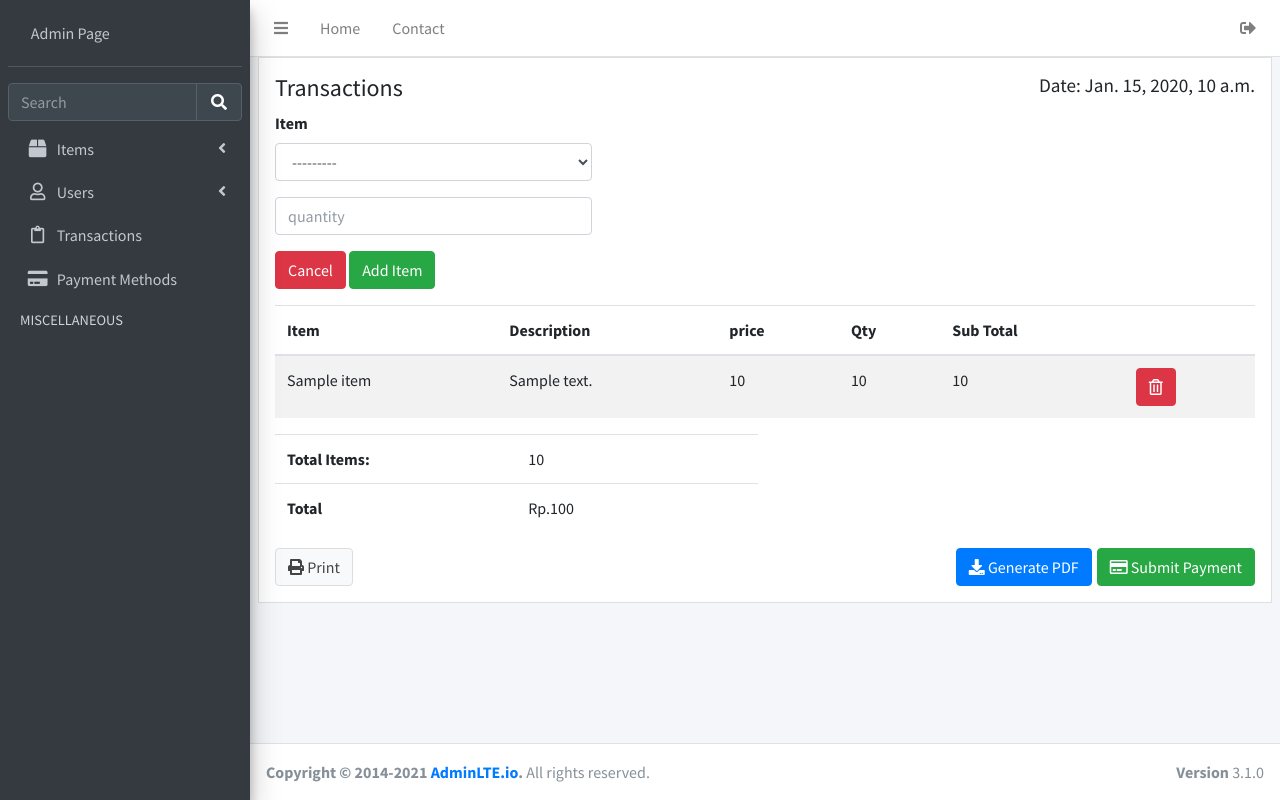
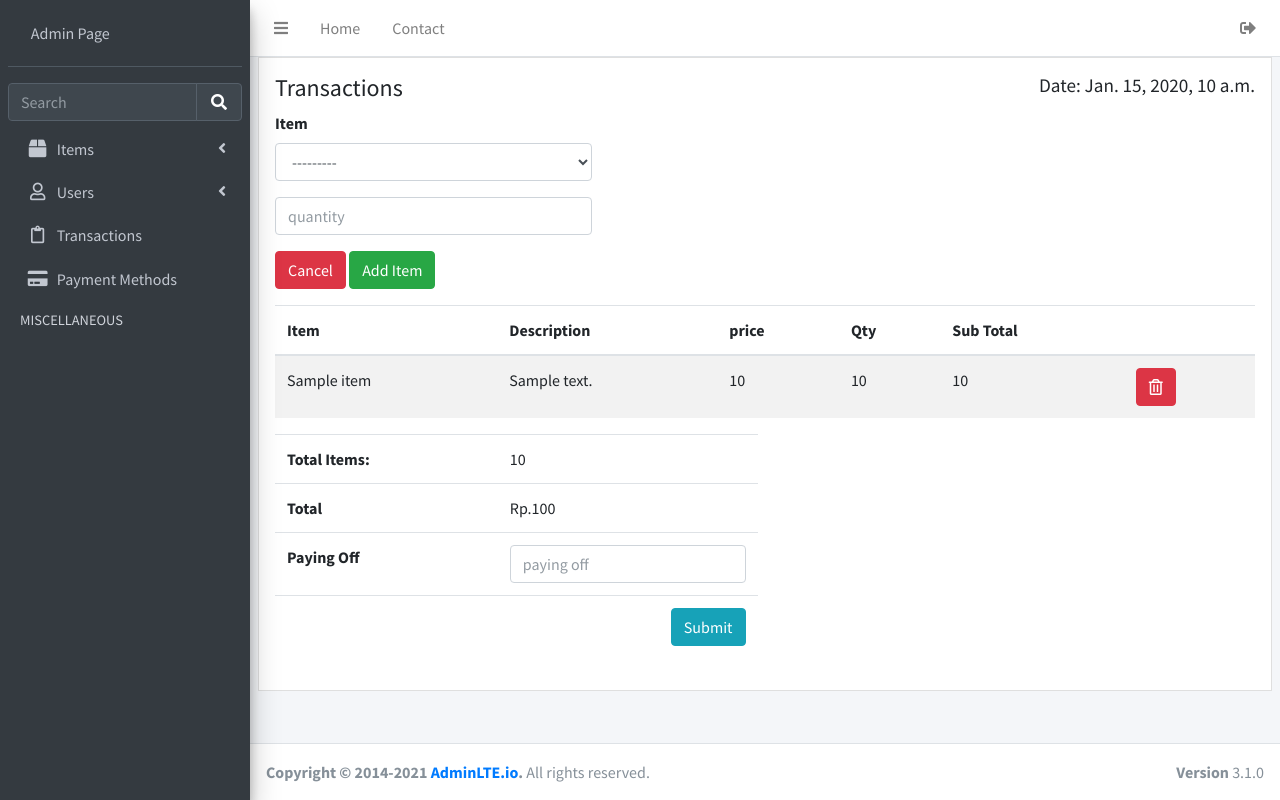
Before and after one commit to mustapep/django_pos, a Django app: page /transactions/1/detail_transaction in a window 1280 px wide. Run offline with Django 3.2, Linux system fonts and the light colour scheme; a user stored in the database is signed in; tables that the repository leaves empty hold one stand-in row (values such as "Sample post"); some libraries are stand-ins or nearby versions.

Commit message:
feat: customer purchase feature #38

```diff
--- a/src/apps/transactions/forms.py
+++ b/src/apps/transactions/forms.py
@@ -52,9 +52,19 @@ class TransactionForm(forms.Form):
     ), required=False)
 
 
+
 class PaymentForm(forms.Form):
     name = forms.CharField(label='Name', widget=forms.TextInput(
         attrs={
             'class': 'form-control'
         }
     ))
+
+
+class CustomerPurchaseForm(forms.Form):
+    paying_off = forms.CharField(label='Paying Off',widget=forms.TextInput(
+        attrs={
+            'class': 'form-control',
+            'placeholder': 'paying off'
+        }
+    ))
--- a/src/apps/transactions/urls.py
+++ b/src/apps/transactions/urls.py
@@ -10,6 +10,7 @@ urlpatterns = [
     path('<int:id>/update', EditTransactionView.as_view()),
     path('<int:id>/delete', DeleteTransactionsView.as_view()),
     path('<int:id>/detail_transaction', DetailTransactionView.as_view()),
+    path('<int:id>/detail_transaction/purchase', CustomerPurchaseView.as_view()),
     path('<int:id>/detail_transaction/<int:dt_id>/delete', DeleteDetailTransactionsView.as_view()),
     path('<int:id>/detail_transaction/save', DetailTransactionView.as_view()),
 
--- a/src/apps/transactions/views.py
+++ b/src/apps/transactions/views.py
@@ -1,10 +1,10 @@
 from django.shortcuts import render, redirect
 from django.views import View
 from .models import Transactions, DetailTransaction, PaymentMethods
-from apps.items.models import Items
 from django.contrib.auth.mixins import LoginRequiredMixin, PermissionRequiredMixin
-from .forms import SalesCreateOrderForm, SearchForm, TransactionForm, PaymentForm
+from .forms import SalesCreateOrderForm, SearchForm, TransactionForm, PaymentForm, CustomerPurchaseForm
 from datetime import datetime
+from django.http import HttpResponse
 
 
 class ListTransactionView(LoginRequiredMixin, PermissionRequiredMixin, View):
@@ -29,6 +29,7 @@ class DetailTransactionView(LoginRequiredMixin, PermissionRequiredMixin, View):
 
     def get(self, request, id):
         form = SalesCreateOrderForm(request.POST)
+        fp = CustomerPurchaseForm(request.POST)
         search = SearchForm(request.POST)
         trn = Transactions.objects.get(id=id)
         dt = DetailTransaction.objects.filter(transaction=trn)
@@ -38,6 +39,7 @@ class DetailTransactionView(LoginRequiredMixin, PermissionRequiredMixin, View):
         for d in dt:
             total.append(d.item_price*d.quantity)
             total_item.append(d.quantity)
+
         return render(request, self.template_name, {
             'dt': dt,
             'form': form,
@@ -46,7 +48,8 @@ class DetailTransactionView(LoginRequiredMixin, PermissionRequiredMixin, View):
             'obj': trn,
             't_i': sum(total_item),
             't_p': sum(total),
-            'id': id
+            'id': id,
+            'fp': fp
         })
 
     def post(self, request, id):
@@ -219,3 +222,16 @@ class DeletePaymentView(View):
         obj = PaymentMethods.objects.get(id=id)
         obj.delete()
         return redirect('/transactions/payment')
+
+
+class CustomerPurchaseView(View):
+
+    def post(self, request, id):
+        form = CustomerPurchaseForm(request.POST)
+        if form.is_valid():
+            trn = Transactions.objects.get(id=id)
+            trn.customer_purchase = int(form.cleaned_data['paying_off'])
+            trn.paid_of = True
+            trn.save()
+            return redirect('/transactions')
+        return HttpResponse(request, form.errors)
--- a/src/templates/list_detail_trans.html
+++ b/src/templates/list_detail_trans.html
@@ -82,6 +82,8 @@
 
         <div class="table-responsive">
           <table class="table">
+            <form action="/transactions/{{id}}/detail_transaction/purchase" method="POST">
+              {% csrf_token %}
               <tbody>
                 <tr>
                   <th style="width:50%">Total Items:</th>
@@ -91,23 +93,20 @@
                   <th>Total</th>
                   <td>Rp.{{t_p}}</td>
                 </tr>
-          </tbody></table>
+                <tr>
+                  <th>{{fp.paying_off.label}}</th>
+                  <td>{{fp.paying_off}}</td>
+                </tr>
+                <tr>
+                  <th></th>
+                  <td style="padding-left: 173px;">
+                    <button class="btn btn-info" type="submit">Submit</button>
+                  </td>
+                </tr>
+              </tbody>
+            </form>
+        </table>
         </div>
-      </div>
-      <!-- /.col -->
-    </div>
-    <!-- /.row -->
-
-    <!-- this row will not appear when printing -->
-    <div class="row no-print">
-      <div class="col-12">
-        <a href="invoice-print.html" rel="noopener" target="_blank" class="btn btn-default"><i class="fas fa-print"></i> Print</a>
-        <button type="button" class="btn btn-success float-right"><i class="far fa-credit-card"></i> Submit
-          Payment
-        </button>
-        <button type="button" class="btn btn-primary float-right" style="margin-right: 5px;">
-          <i class="fas fa-download"></i> Generate PDF
-        </button>
       </div>
     </div>
   </div>
```
Lines whose indentation alone changed are shown as unchanged.
